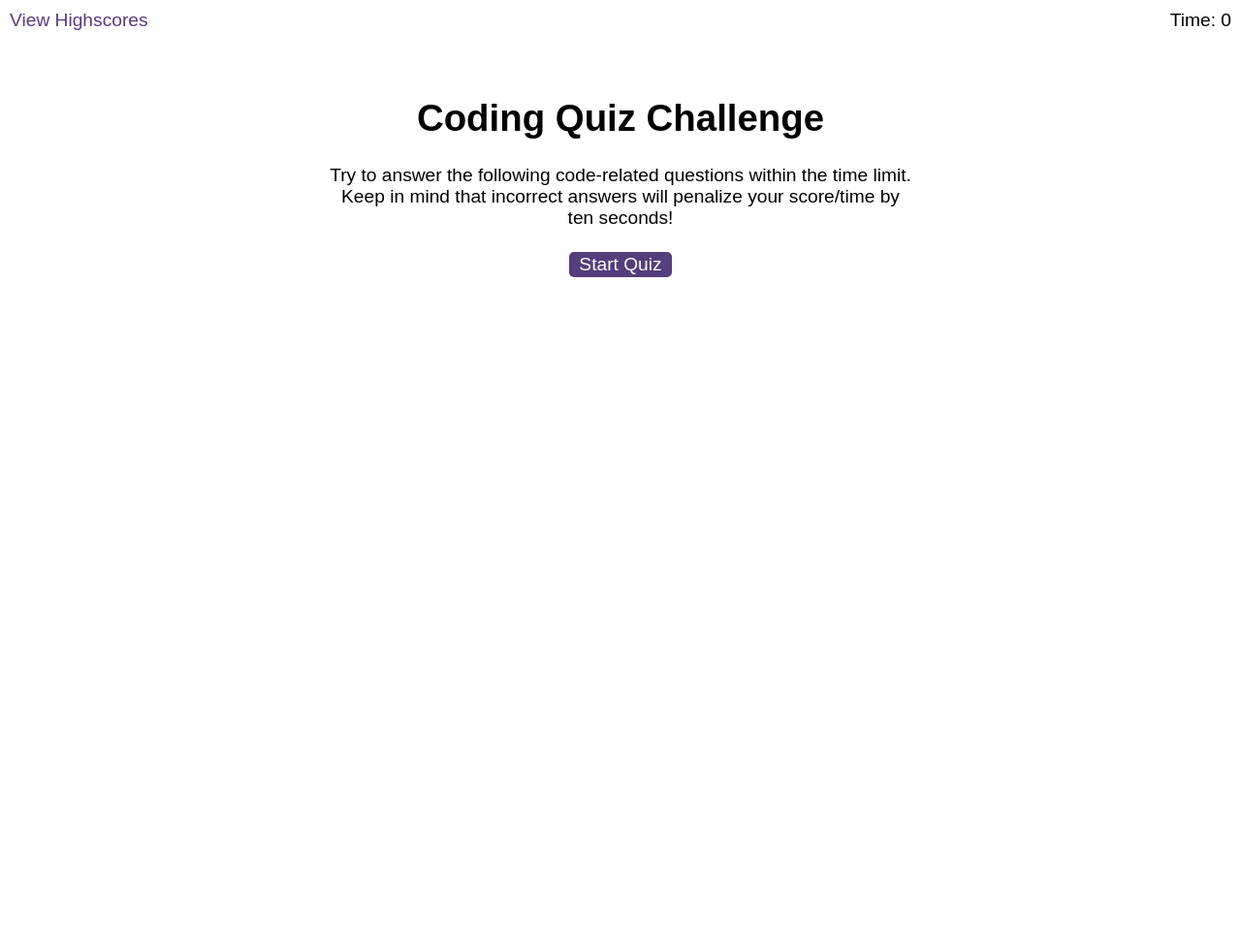
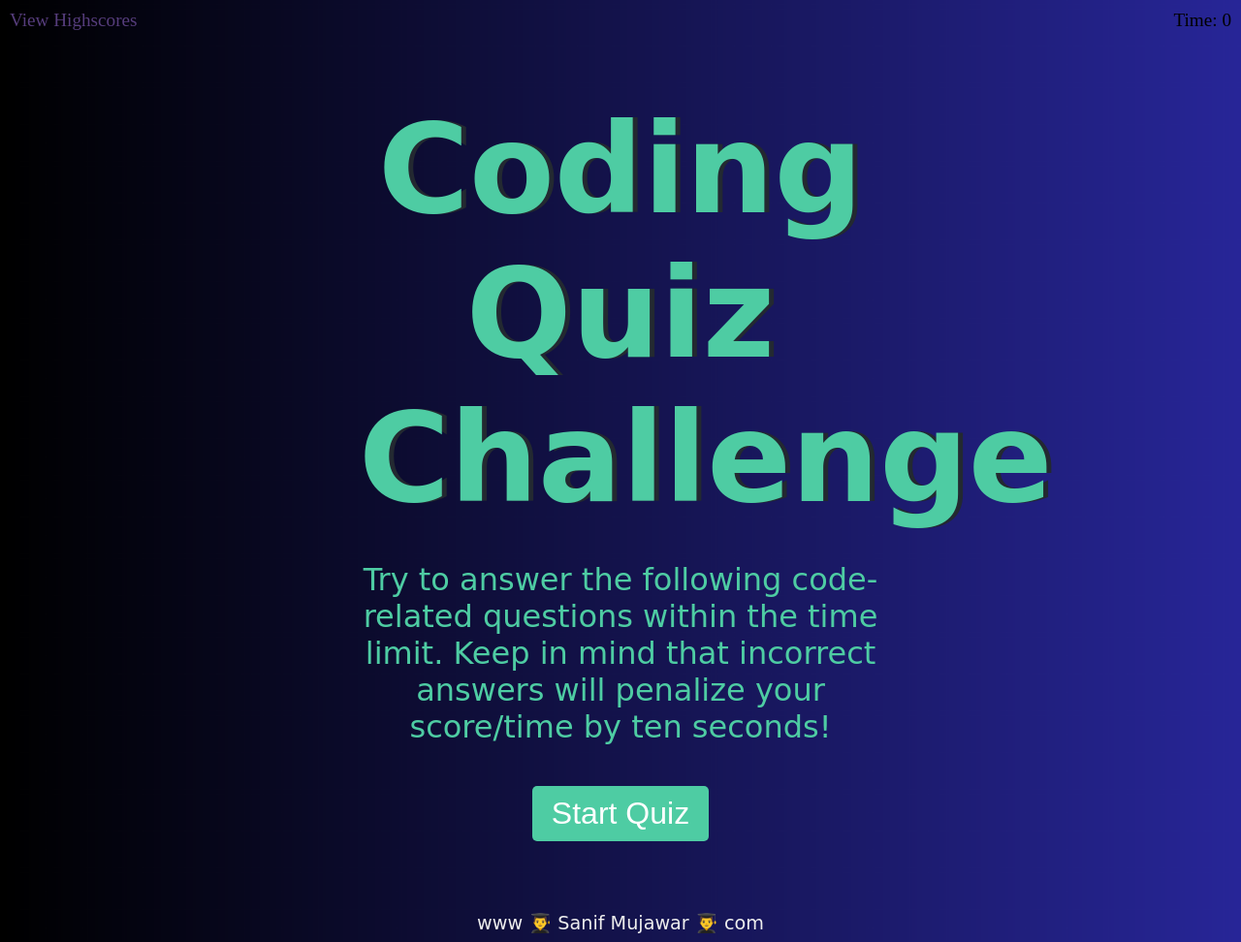
Before and after one commit to sanifmujawar/Code-Quiz, a plain HTML site: page index.html in a window 1280 px wide. Shown: the whole page at 97% size. Before the commit the page ends 800 px from the top, so only its background shows below. Drawn offline with Linux system fonts and the light colour scheme.

Commit message:
Added footer and changed the font-styles.

```diff
--- a/assets/css/styles.css
+++ b/assets/css/styles.css
@@ -1,6 +1,9 @@
 body {
-  font-family: Arial;
+  font-family: Rob;
   font-size: 120%;
+  background-image: url("../code-quiz.png");
+  background-size: cover; /* or 'contain', '100% 100%', etc. */
+  background-repeat: no-repeat; /* to prevent repeating the image */
 }
 
 a {
@@ -15,19 +18,19 @@ a:hover {
 
 button {
   display: inline-block;
-  margin: 5px;
+  margin: 10px; /* Increased margin for slightly more spacing */
   cursor: pointer;
-  font-size: 100%;
-  background-color: #563d7c;
+  font-size: 2rem; /* Reduced font size to 2rem */
+  background-color: #4ECCA3; /* Match button color with h1 color */
   border-radius: 5px;
-  padding: 2px 10px;
+  padding: 10px 20px; /* Increased padding for a larger button */
   color: white;
   border: 0;
   transition: background-color 0.1s;
 }
 
 button:hover {
-  background-color: #8570a5;
+  background-color: #2E8473; /* Darker color on hover */
 }
 
 .choices button {
@@ -47,10 +50,7 @@ ol {
 li {
   padding: 5px;
   list-style: decimal inside none;
-}
-
-li:nth-child(odd) {
-  background-color: #f3edfc;
+  color: #ff0000; /* Red text color for 'li' elements */
 }
 
 .wrapper {
@@ -86,3 +86,34 @@ li:nth-child(odd) {
   top: 10px;
   right: 10px;
 }
+
+h1 {
+  margin: 30px;
+  font-family: 'Lobster', cursive;
+  text-shadow: 5px 0 #232931;
+  font-size: 8rem;
+  color: #4ECCA3;
+}
+
+p {
+  font-size: 2rem;
+  color: #4ECCA3;
+  font-family: 'Indie Flower', cursive;
+}
+
+h2 {
+  margin: 20px;
+  font-family: 'Lobster', cursive;
+  text-shadow: 3px 0 #232931;
+  font-size: 4rem;
+  color: #4ECCA3;
+}
+
+
+footer {
+  margin-top: 5%;
+  color: #EEEEEE;
+  text-align: center;
+  font-family: 'Indie Flower', cursive;
+
+}
--- a/index.html
+++ b/index.html
@@ -53,4 +53,7 @@
     <script src="./assets/js/questions.js"></script>
     <script src="./assets/js/logic.js"></script>
   </body>
+  <footer>
+    www 👨‍🎓 Sanif Mujawar 👨‍🎓 com
+  </footer>
 </html>
```
Also changed, not shown: highscores.html (+3 -0 lines), assets/code-quiz.png (added).
